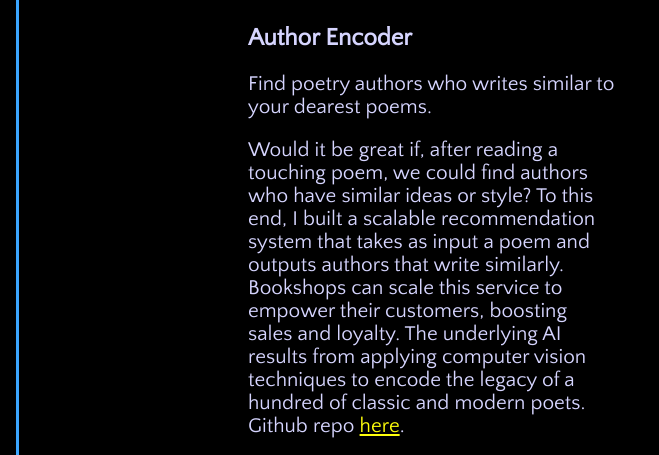
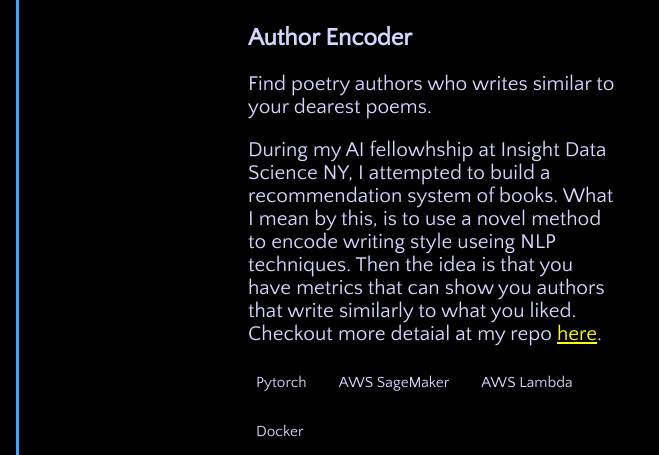
Before and after one commit to reneang17/portfolio, a plain HTML site: page index.html in a window 1280 px wide. Shown: the part 1100-1555 px from the top of the page, 0-659 px from the left. Drawn offline with nearby package versions, Linux system fonts and the light colour scheme; a web font is replaced by a local one.

Commit message:
Update index.html

```diff
--- a/index.html
+++ b/index.html
@@ -120,13 +120,12 @@
               <h3>Author Encoder</h3>
               <p>Find poetry authors who writes similar to your dearest poems.</p>
 
-              <p>Would it be great if, after reading a touching poem,
-                we could find authors who have similar ideas or style?
-                To this end, I built a scalable recommendation system
-                that takes as input a poem and outputs authors that write similarly.
-                Bookshops can scale this service to empower their customers, boosting sales and loyalty.
-                The underlying AI results from applying computer vision techniques to encode the legacy
-                of a hundred of classic and modern poets. Github repo <a href="https://github.com/reneang17/authorencoder" target="_blank">here</a>.</p>
+              <p>During my AI fellowhship at Insight Data Science NY, I attempted to build a
+                recommendation system of books. What I mean by this,
+                is to use a novel method to encode writing style useing NLP techniques. Then the idea is that you have metrics that
+                can show you authors that write similarly to what you liked.
+                Checkout more detaial at my repo <a href="https://github.com/reneang17/authorencoder" target="_blank">here</a>.</p>
+
               <ul>
                 <li>Pytorch</li>
                 <li>AWS SageMaker</li>
```
